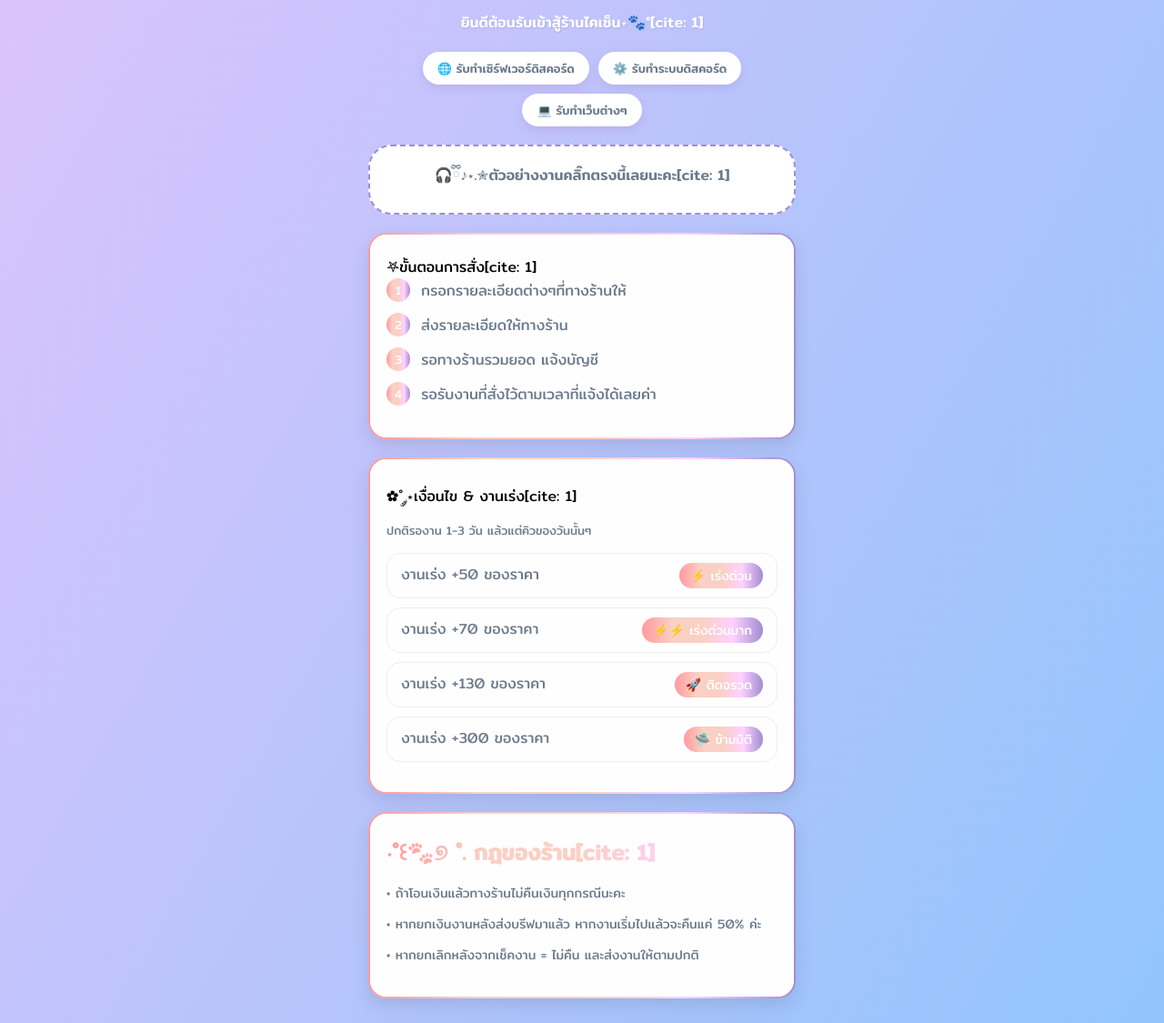
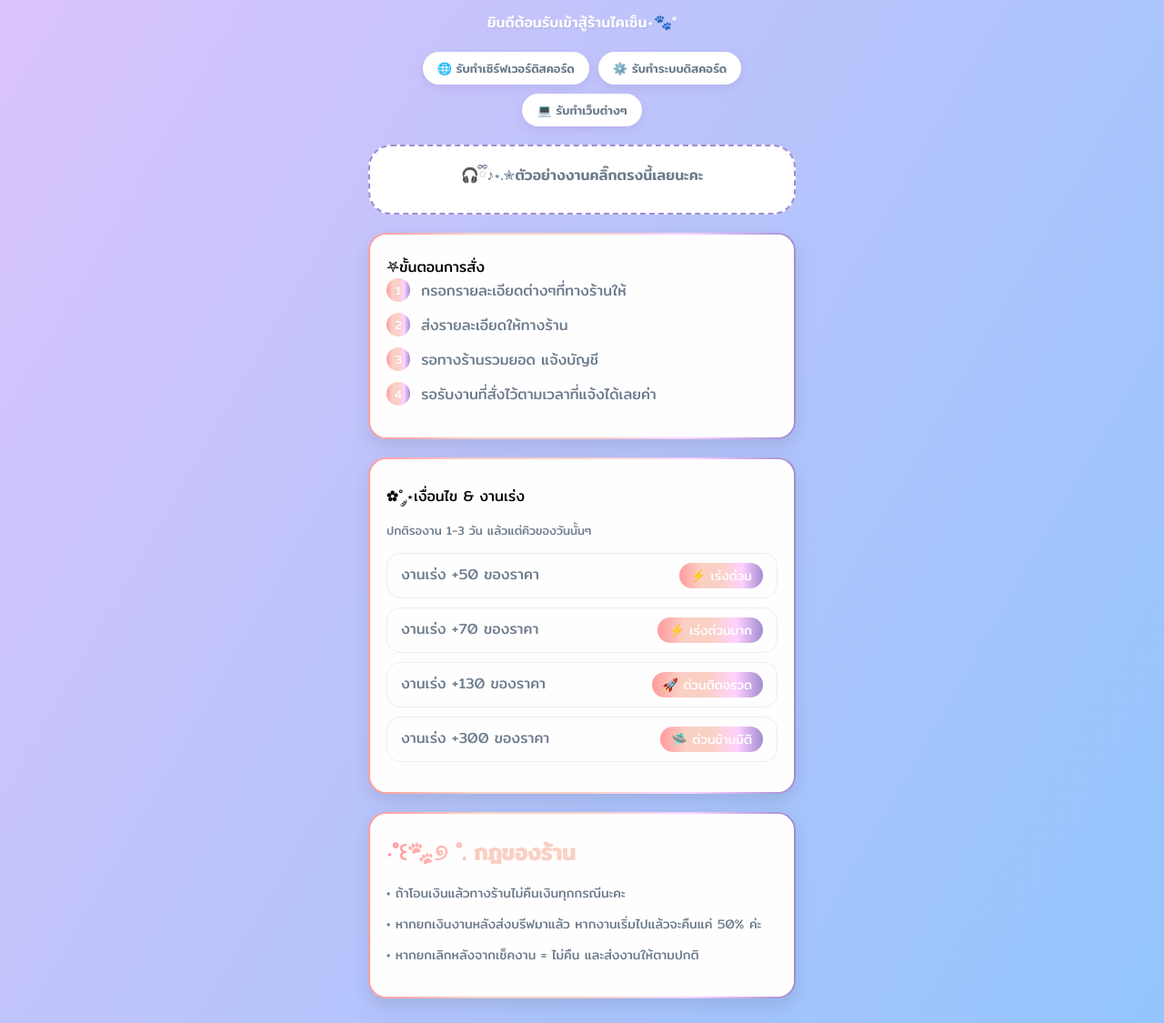
Before and after one commit to Kaizen-cheer/5555, a plain HTML site: page index.html in a window 1280 px wide. Shown: the part 256-1381 px from the top of the page at 91% size. Drawn offline with Linux system fonts and the light colour scheme.

Commit message:
Update index.html

```diff
--- a/index.html
+++ b/index.html
@@ -7,7 +7,7 @@
 <link href="https://fonts.googleapis.com/css2?family=Mitr:wght@300;400;500&display=swap" rel="stylesheet">
 <style>
 :root{
-/* ปรับเป็นโทนรุ้งพาสเทลน่ารักๆ[cite: 1] */
+/* ปรับเป็นโทนรุ้งพาสเทลน่ารักๆ */
 --bg: linear-gradient(120deg, #e0c3fc 0%, #8ec5fc 100%);
 --main: #b8c6db;
 --dark: #6b7b8c;
@@ -169,12 +169,12 @@ border:1px solid #eee;
 <!-- ====== HEADER ====== -->
 <div class="section center" style="background:transparent; padding:0; box-shadow:none; border-image:none;">
 <div class="logo">
-<!-- ใส่รูปโลโก้ตามที่ระบุ[cite: 1] -->
+<!-- ใส่รูปโลโก้ตามที่ระบุ -->
 <img src="https://i.postimg.cc/Lsj3ppgK/1d327965-8c44-44c6-af1d-e2e89a710b11.png" alt="Kaizen shop logo">
 </div>
 <h1 style="background: var(--rainbow); -webkit-background-clip: text; -webkit-text-fill-color: transparent; font-size: 2.5rem;">Kaizen shop</h1>
 <p style="color:#fff; font-weight: 500; text-shadow: 1px 1px 2px rgba(0,0,0,0.1); margin:10px 0 20px;">
-ยินดีต้อนรับเข้าสู้ร้านไคเซ็น⋆🐾°[cite: 1]
+ยินดีต้อนรับเข้าสู้ร้านไคเซ็น⋆🐾°
 </p>
 <div class="badges">
 <div class="badge">🌐 รับทำเซิร์ฟเวอร์ดิสคอร์ด</div>
@@ -183,13 +183,13 @@ border:1px solid #eee;
 <!--[cite: 1] -->
 </div>
 <a href="https://drive.google.com/drive/folders/1AjWMfnfjPhbN1KXIAZrWWBE8DzLFjyi8?usp=drive_link" target="_blank" class="btn btn-outline">
-🎧ྀི♪⋆.✮ตัวอย่างงานคลิ๊กตรงนี้เลยนะคะ[cite: 1]
+🎧ྀི♪⋆.✮ตัวอย่างงานคลิ๊กตรงนี้เลยนะคะ
 </a>
 </div>
 
 <!-- ====== ขั้นตอนการสั่ง ====== -->
 <div class="section"><div class="section-content">
-</h2>𖤐ขั้นตอนการสั่ง[cite: 1]</h2>
+</h2>𖤐ขั้นตอนการสั่ง</h2>
 <div class="step"><div class="step-num">1</div><div>กรอกรายละเอียดต่างๆที่ทางร้านให้</div></div>
 <div class="step"><div class="step-num">2</div><div>ส่งรายละเอียดให้ทางร้าน</div></div>
 <div class="step"><div class="step-num">3</div><div>รอทางร้านรวมยอด แจ้งบัญชี</div></div>
@@ -199,18 +199,18 @@ border:1px solid #eee;
 
 <!-- ====== เงื่อนไข & งานเร่ง ====== -->
 <div class="section"><div class="section-content">
-</h2>✿˚ ༘⋆เงื่อนไข & งานเร่ง[cite: 1]</h2>
+</h2>✿˚ ༘⋆เงื่อนไข & งานเร่ง</h2>
 <p style="font-size: 13px; color: var(--dark); margin-bottom: 15px;">ปกติรองาน 1-3 วัน แล้วแต่คิวของวันนั้นๆ</p>
 <div class="price-row"><span>งานเร่ง +50 ของราคา</span><span class="price-tag">⚡ เร่งด่วน</span></div>
-<div class="price-row"><span>งานเร่ง +70 ของราคา</span><span class="price-tag">⚡⚡ เร่งด่วนมาก</span></div>
-<div class="price-row"><span>งานเร่ง +130 ของราคา</span><span class="price-tag">🚀 ติดจรวด</span></div>
-<div class="price-row"><span>งานเร่ง +300 ของราคา</span><span class="price-tag">🛸 ข้ามมิติ</span></div>
+<div class="price-row"><span>งานเร่ง +70 ของราคา</span><span class="price-tag">⚡ เร่งด่วนมาก</span></div>
+<div class="price-row"><span>งานเร่ง +130 ของราคา</span><span class="price-tag">🚀 ด่วนติดจรวด</span></div>
+<div class="price-row"><span>งานเร่ง +300 ของราคา</span><span class="price-tag">🛸 ด่วนข้ามมิติ</span></div>
 <!--[cite: 1] -->
 </div></div>
 
 <!-- ====== กฎของร้าน ====== -->
 <div class="section"><div class="section-content">
-<h2>‧˚꒰🐾୭ ˚. กฎของร้าน[cite: 1]</h2>
+<h2>‧˚꒰🐾୭ ˚. กฎของร้าน</h2>
 <div class="step" style="font-size: 14px;">• ถ้าโอนเงินแล้วทางร้านไม่คืนเงินทุกกรณีนะคะ</div>
 <div class="step" style="font-size: 14px;">• หากยกเงินงานหลังส่งบรีฟมาแล้ว หากงานเริ่มไปแล้วจะคืนแค่ 50% ค่ะ</div>
 <div class="step" style="font-size: 14px;">• หากยกเลิกหลังจากเช็คงาน = ไม่คืน และส่งงานให้ตามปกติ</div>
@@ -219,14 +219,14 @@ border:1px solid #eee;
 
 <!-- ====== ติดต่อ ====== -->
 <div class="footer">
-<a href="https://discord.gg/Q589MD6d33" target="_blank" class="btn btn-main">ติดต่อสอบถามเข้าดิสร้านได้เลย 🎀[cite: 1]</a>
+<a href="https://discord.gg/Q589MD6d33" target="_blank" class="btn btn-main">ㅤ♡ྀིติดต่อสอบถามเข้าดิสร้านได้เล </a>
 <div class="socials">
 <a href="https://www.facebook.com/kaizen.shop.cheer?" target="_blank">Facebook</a>
 <a href="https://lin.ee/7ta37LG" target="_blank">LINE</a>
 <!--[cite: 1] -->
 </div>
 <p class="small">
-© 2026 Kaizen shop[cite: 1]
+© 2026 Kaizen shop
 </p>
 </div>
 
```
